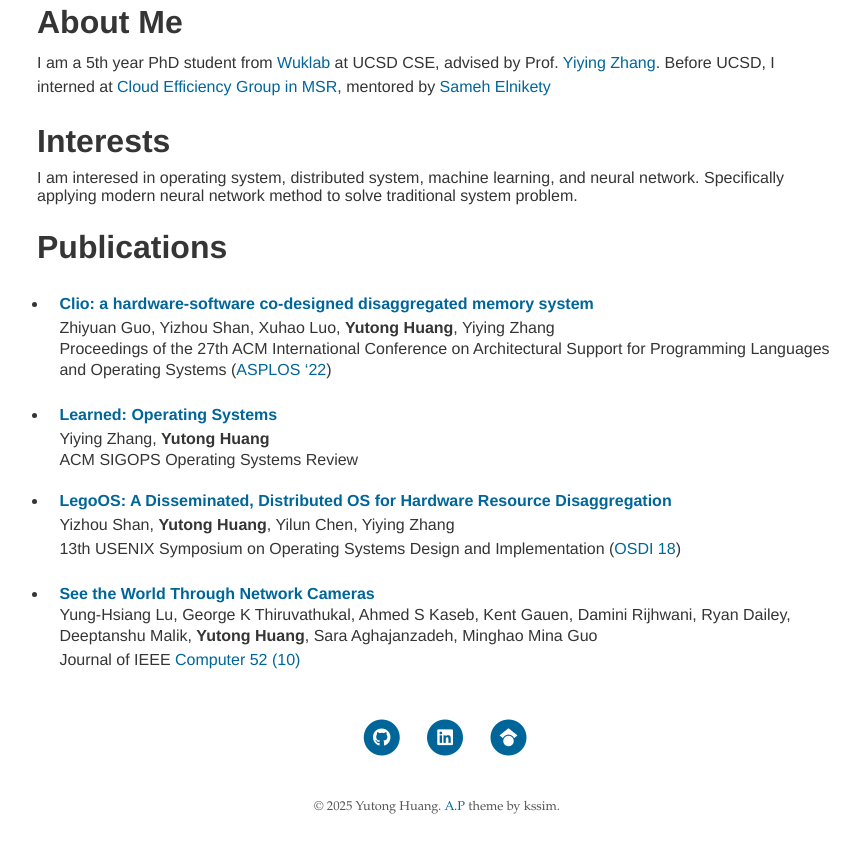
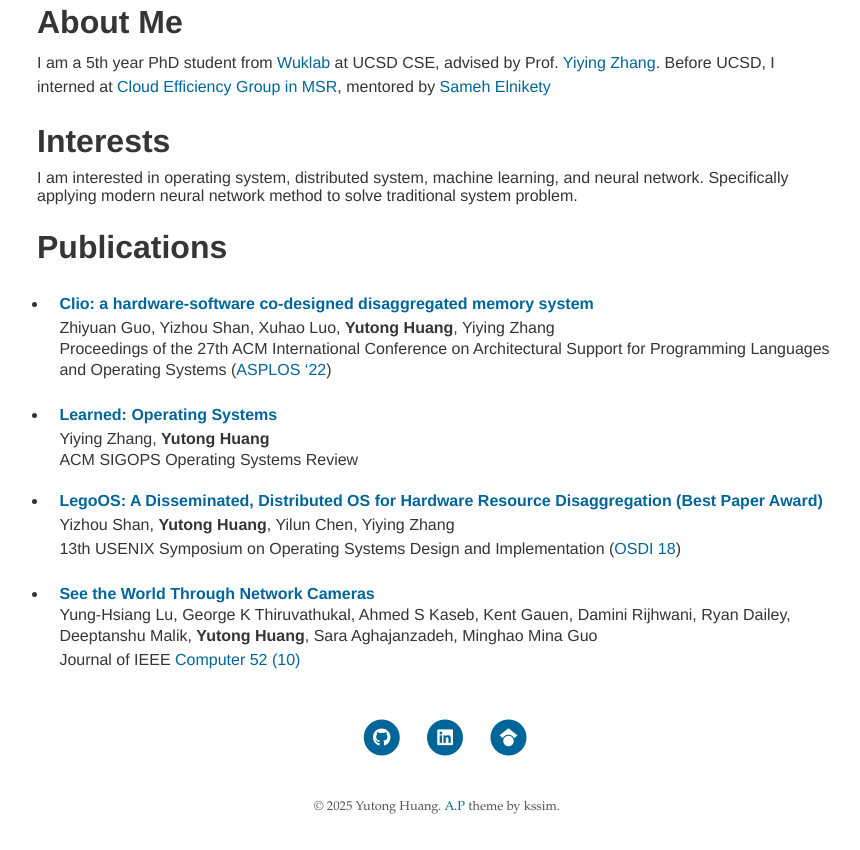
Before and after one commit to dothyt/dothyt, a Jekyll site: the page built from index.md, in a window 1280 px wide. Shown: the part 266-1116 px from the top of the page, without its empty margins (203-1063 px from the left). Built offline with Jekyll 4.4.1, drawn with Linux system fonts in a browser that asks for light colours; our own code applies the rules of GitHub Pages for plain Markdown files.

Commit message:
fix typo

```diff
--- a/_includes/head.html
+++ b/_includes/head.html
@@ -14,7 +14,7 @@
   <link rel="stylesheet" type="text/css" href="{{ site.baseurl }}/assets/css/solid.css">
 
   <!-- Favicon -->
-  <link rel="icon" type="image/png" sizes="16x16" href="{{ "/assets/favicon.ico" | relative_url }}">
+  <!-- <link rel="icon" type="image/png" sizes="16x16" href="{{ "/assets/favicon.ico" | relative_url }}"> -->
 
   <!-- Google Analytics -->
   {% if site.google_analytics %}
--- a/index.md
+++ b/index.md
@@ -12,7 +12,7 @@ mentored by [Sameh Elnikety](https://www.microsoft.com/en-us/research/people/sam
 
 # Interests
 
-I am interesed in operating system, distributed system, machine learning, and neural network.
+I am interested in operating system, distributed system, machine learning, and neural network.
 Specifically applying modern neural network method to solve traditional system problem.
 
 
@@ -27,7 +27,7 @@ Specifically applying modern neural network method to solve traditional system p
   Yiying Zhang, **Yutong Huang**  <br>
   ACM SIGOPS Operating Systems Review
 
-- [**LegoOS: A Disseminated, Distributed OS for Hardware Resource Disaggregation**](https://www.usenix.org/system/files/osdi18-shan.pdf) <br>
+- [**LegoOS: A Disseminated, Distributed OS for Hardware Resource Disaggregation (Best Paper Award)**](https://www.usenix.org/system/files/osdi18-shan.pdf) <br>
   Yizhou Shan, **Yutong Huang**, Yilun Chen, Yiying Zhang <br>
   13th USENIX Symposium on Operating Systems Design and Implementation ([OSDI 18](https://www.usenix.org/conference/osdi18))
 
```
